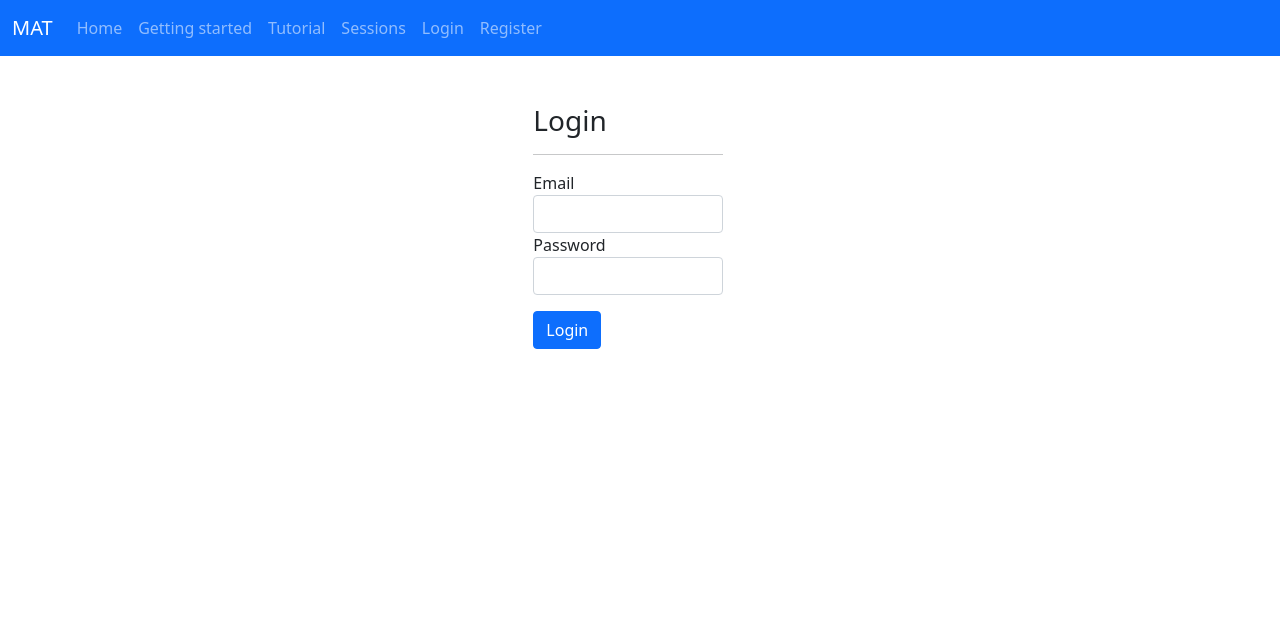
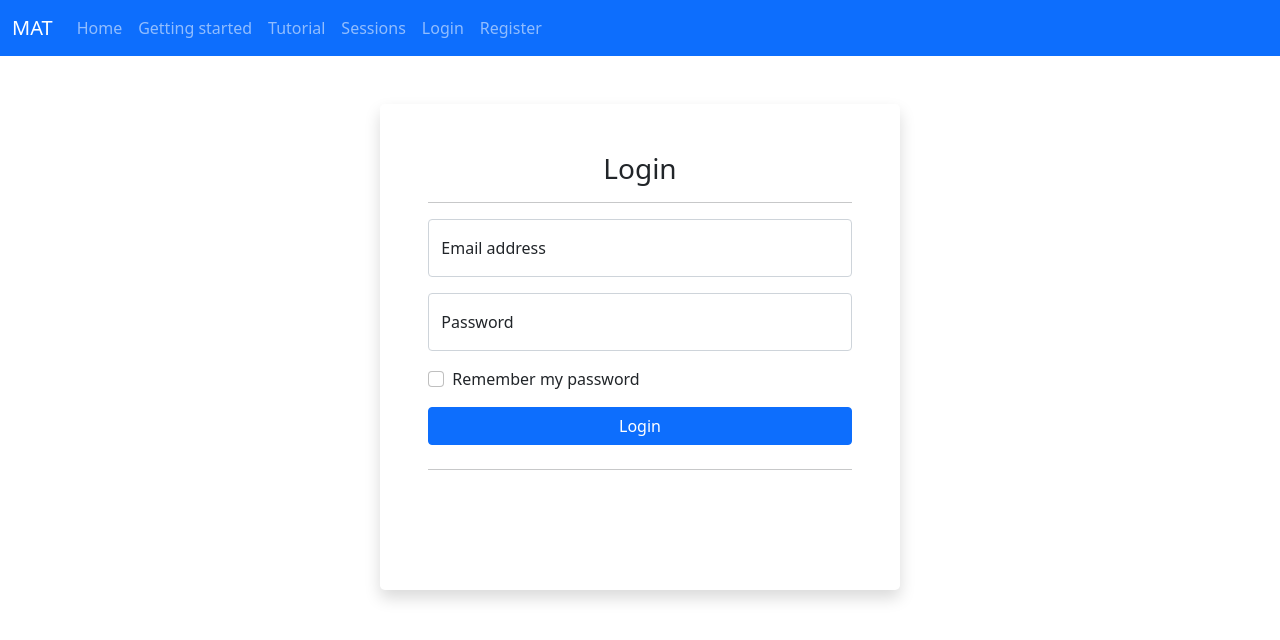
Before and after one commit to malkarol/mat_project, a Vue app in the folder frontend/: page /login in a window 1280 px wide. Shown: the top 640 px of the page. Built offline with nearby package versions, Linux system fonts and the light colour scheme.

Commit message:
Update Login.vue

```diff
--- a/frontend/src/views/Login.vue
+++ b/frontend/src/views/Login.vue
@@ -1,23 +1,29 @@
 <template>
-  <div class="row my-5 col-md-12 justify-content-center">
-    <div class="col-md-2 justify-content-center">
-      <div class="">
-        <div>
-          <h3>Login</h3>
+      <div class="col-sm-9 col-md-7 col-lg-5 mx-auto">
+        <div class="card border-0 shadow rounded-3 my-5">
+          <div class="card-body p-4 p-sm-5 mb-5">
+            <h3 class="text-center">Login</h3>
              <hr />
+            <form>
+              <div class="form-floating mb-3">
+                <input type="email" class="form-control" id="loginEmail" placeholder="name@example.com">
+                <label for="floatingInput">Email address</label>
               </div>
-        <form>
-          <div class="form-group">
-            <label> Email </label>
-            <input type="text" class="form-control" />
+              <div class="form-floating mb-3">
+                <input type="password" class="form-control" id="loginPassword" placeholder="Password">
+                <label for="floatingPassword">Password</label>
               </div>
-          <div class="form-group">
-            <label> Password </label>
-            <input type="password" class="form-control" />
+
+              <div class="form-check mb-3">
+                <input class="form-check-input" type="checkbox" value="" id="rememberPasswordCheck">
+                <label class="form-check-label" for="rememberPasswordCheck">
+                  Remember my password
+                </label>
               </div>
-          <div class="my-3">
-            <button type="submit" class="btn btn-primary">Login</button>
+              <div class="d-grid">
+                <button class="btn btn-primary" type="submit">Login</button>
               </div>
+              <hr class="my-4">
             </form>
           </div>
         </div>
```
Lines whose indentation alone changed are shown as unchanged.
